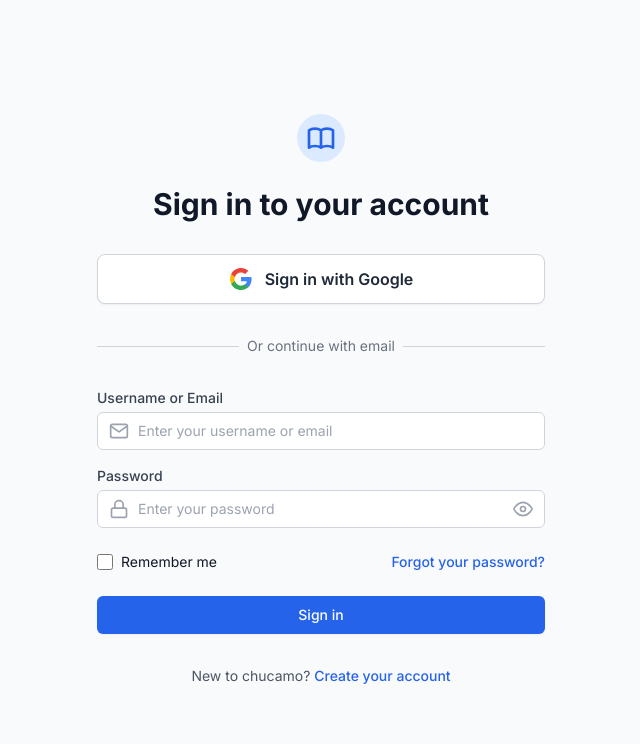
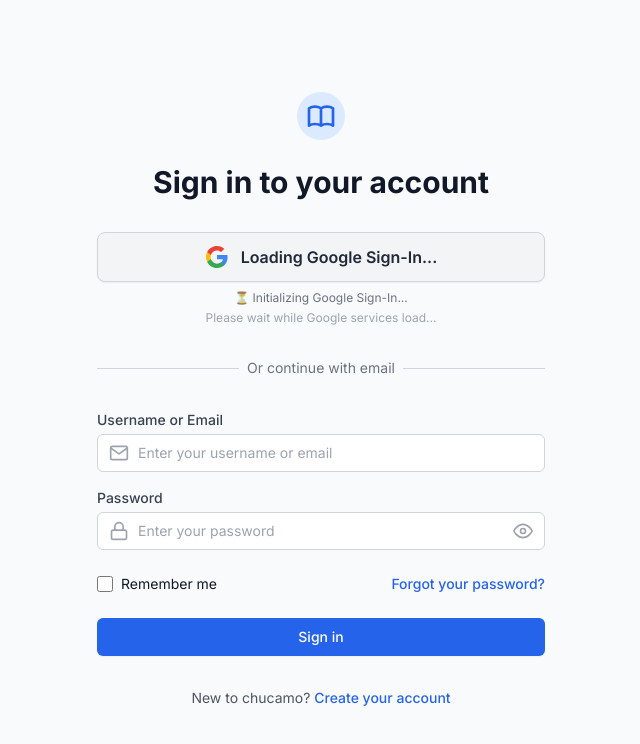
Before and after one commit to silent9669/chucamo, a React (Create React App) app in the folder client/: page /login in a window 1280 px wide. Shown: the top 744 px of the page, without its empty margins (319-959 px from the left). Built offline with nearby package versions, Linux system fonts and the light colour scheme; no server answers.

Commit message:
Fix Google Sign-In popup issues and add multiple login support with better debugging

```diff
--- a/client/src/pages/Auth/Login.js
+++ b/client/src/pages/Auth/Login.js
@@ -10,6 +10,7 @@ const Login = () => {
   const [showPassword, setShowPassword] = useState(false);
   const [loading, setLoading] = useState(false);
   const [googleLoading, setGoogleLoading] = useState(false);
+  const [googleReady, setGoogleReady] = useState(false);
   const { login, googleLogin } = useAuth();
   const navigate = useNavigate();
 
@@ -62,18 +63,31 @@ const Login = () => {
   // Simple Google initialization
   useEffect(() => {
     const initGoogle = () => {
+      console.log('🔍 Checking Google availability...');
+      console.log('window.google:', !!window.google);
+      console.log('window.google.accounts:', !!window.google?.accounts);
+      console.log('window.google.accounts.id:', !!window.google?.accounts?.id);
+
       if (window.google && window.google.accounts && window.google.accounts.id) {
         console.log('✅ Google Sign-In ready');
+        setGoogleReady(true);
 
         // Initialize Google Sign-In
+        try {
           window.google.accounts.id.initialize({
             client_id: process.env.REACT_APP_GOOGLE_CLIENT_ID,
             callback: handleGoogleSignIn,
             auto_select: false,
             cancel_on_tap_outside: true
           });
+          console.log('✅ Google Sign-In initialized successfully');
+        } catch (error) {
+          console.error('❌ Error initializing Google:', error);
+          setGoogleReady(false);
+        }
       } else {
-        setTimeout(initGoogle, 100);
+        console.log('⏳ Google not ready yet, retrying in 200ms...');
+        setTimeout(initGoogle, 200);
       }
     };
 
@@ -81,14 +95,29 @@ const Login = () => {
   }, [handleGoogleSignIn]);
 
   const handleGoogleButtonClick = () => {
-    if (!window.google || !window.google.accounts || !window.google.accounts.id) {
+    console.log('🔘 Google button clicked');
+    console.log('googleReady state:', googleReady);
+    console.log('window.google:', !!window.google);
+    console.log('window.google.accounts.id:', !!window.google?.accounts?.id);
+
+    if (!googleReady || !window.google || !window.google.accounts || !window.google.accounts.id) {
       toast.error('Google Sign-In is not ready yet. Please wait a moment.');
       return;
     }
 
     try {
       console.log('🚀 Triggering Google Sign-In...');
+      console.log('Client ID:', process.env.REACT_APP_GOOGLE_CLIENT_ID);
+
+      // Cancel any existing prompts to ensure fresh popup
+      if (window.google.accounts.id.cancel) {
+        window.google.accounts.id.cancel();
+      }
+
+      // Trigger the popup
       window.google.accounts.id.prompt();
+      console.log('✅ Google Sign-In popup triggered');
+
     } catch (error) {
       console.error('❌ Error with Google Sign-In:', error);
       toast.error('Failed to open Google Sign-In. Please try again.');
@@ -129,8 +158,12 @@ const Login = () => {
         <div className="mt-6">
           <button
             onClick={handleGoogleButtonClick}
-            disabled={googleLoading}
-            className="w-full flex items-center justify-center px-6 py-3 border border-gray-300 rounded-lg shadow-sm text-gray-700 bg-white hover:bg-gray-50 hover:shadow-md focus:outline-none focus:ring-2 focus:ring-offset-2 focus:ring-blue-500 transition-all duration-200"
+            disabled={googleLoading || !googleReady}
+            className={`w-full flex items-center justify-center px-6 py-3 border border-gray-300 rounded-lg shadow-sm text-gray-700 transition-all duration-200 ${
+              googleReady
+                ? 'bg-white hover:bg-gray-50 hover:shadow-md focus:outline-none focus:ring-2 focus:ring-offset-2 focus:ring-blue-500'
+                : 'bg-gray-100 cursor-not-allowed'
+            }`}
           >
             {googleLoading ? (
               <div className="flex items-center">
@@ -145,10 +178,24 @@ const Login = () => {
                   <path fill="#FBBC05" d="M5.84 14.09c-.22-.66-.35-1.36-.35-2.09s.13-1.43.35-2.09V7.07H2.18C1.43 8.55 1 10.22 1 12s.43 3.45 1.18 4.93l2.85-2.22.81-.62z" />
                   <path fill="#EA4335" d="M12 5.38c1.62 0 3.06.56 4.21 1.64l3.15-3.15C17.45 2.09 14.97 1 12 1 7.7 1 3.99 3.47 2.18 7.07l3.66 2.84c.87-2.6 3.3-4.53 6.16-4.53z" />
                 </svg>
-                <span className="font-semibold text-gray-800">Sign in with Google</span>
+                <span className="font-semibold text-gray-800">
+                  {googleReady ? 'Sign in with Google' : 'Loading Google Sign-In...'}
+                </span>
               </>
             )}
           </button>
+
+          {/* Status indicator */}
+          <div className="mt-2 text-xs text-center">
+            <p className={googleReady ? 'text-green-600' : 'text-gray-500'}>
+              {googleReady ? '✅ Google Sign-In Ready' : '⏳ Initializing Google Sign-In...'}
+            </p>
+            {!googleReady && (
+              <p className="text-gray-400 text-xs mt-1">
+                Please wait while Google services load...
+              </p>
+            )}
+          </div>
         </div>
 
         <div className="relative">
```
Lines whose indentation alone changed are shown as unchanged.
